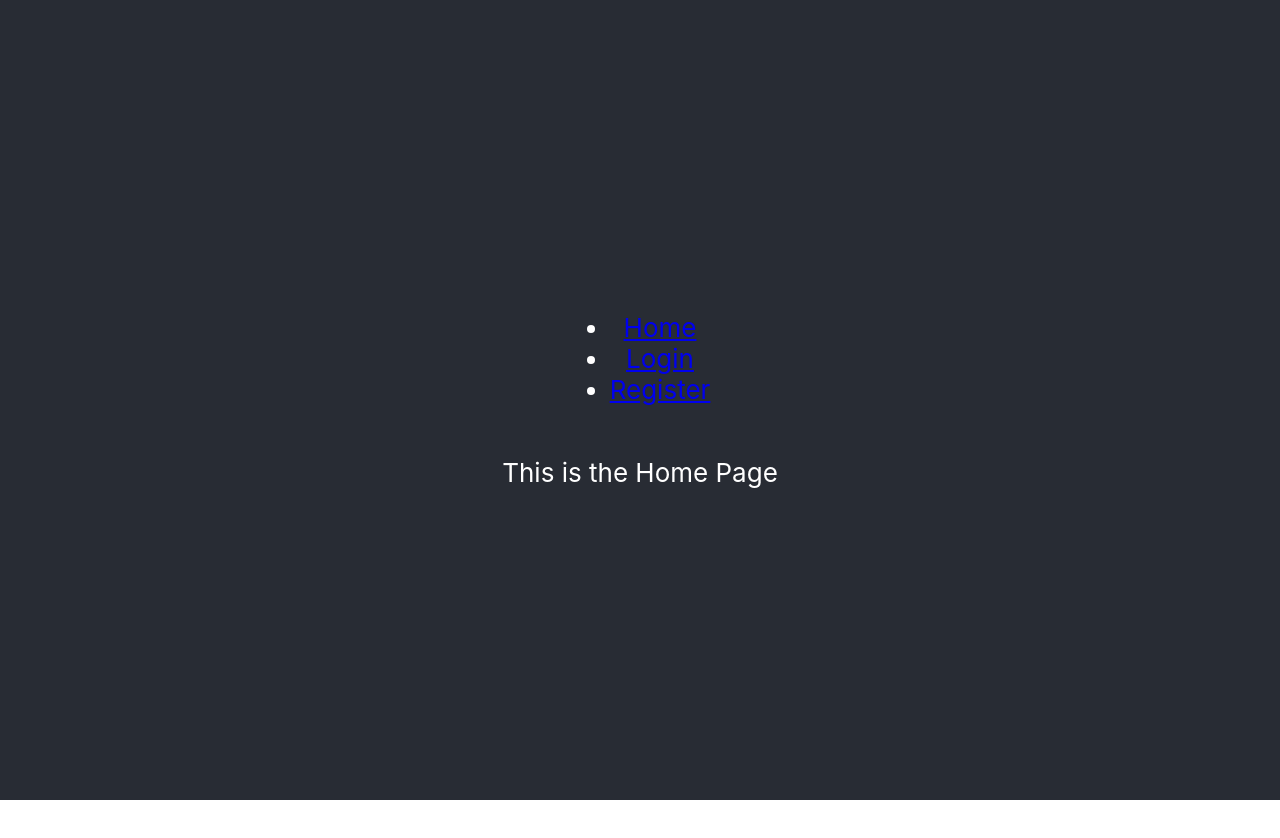
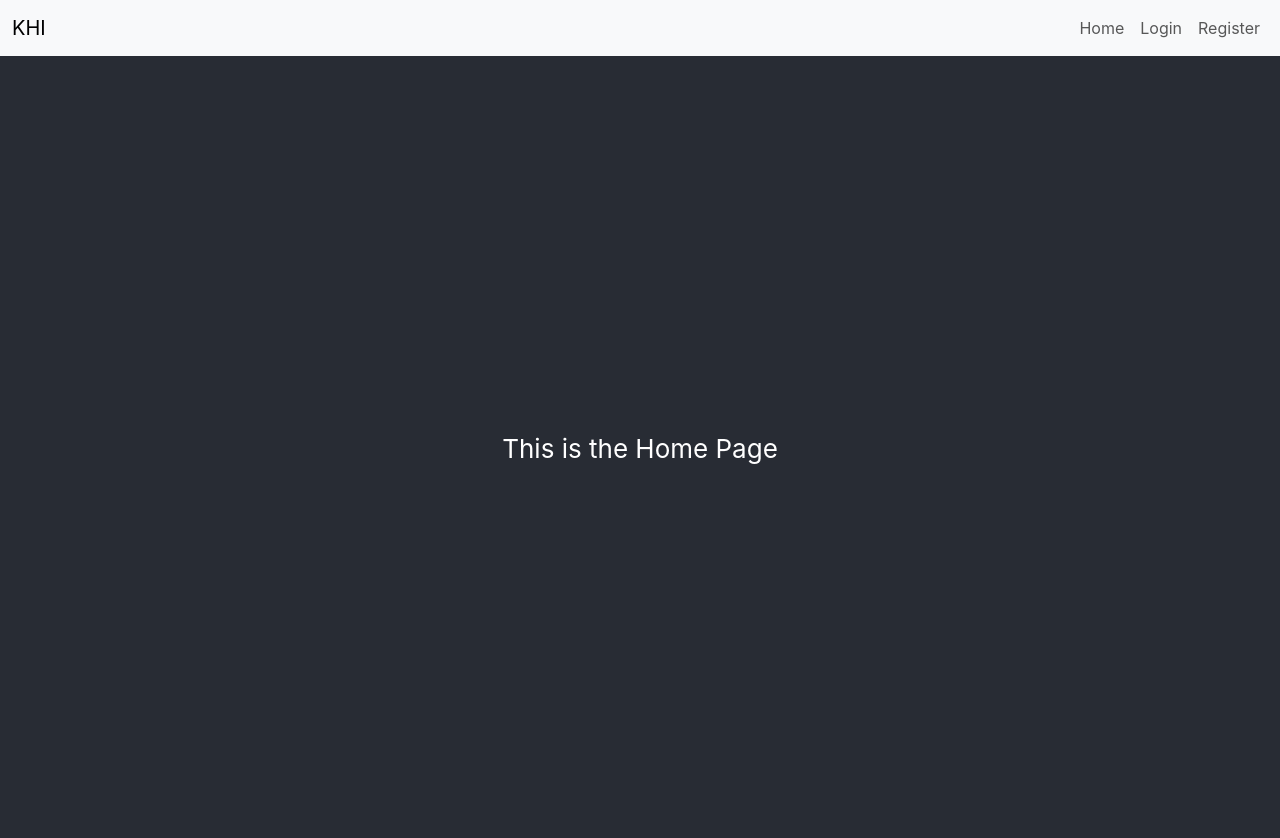
Before and after one commit to hacksu/kent-hack-it, a React (Create React App) app: page / in a window 1280 px wide. Shown: the top 838 px of the page. Before the commit the page ends 800 px from the top, so only its background shows below. Built offline with nearby package versions, Linux system fonts and the light colour scheme.

Commit message:
Restyled Navbar

```diff
--- a/package.json
+++ b/package.json
@@ -10,6 +10,7 @@
     "@testing-library/user-event": "^13.5.0",
     "cors": "^2.8.5",
     "express": "^4.21.2",
+    "express-rate-limit": "^7.5.0",
     "mongoose": "^8.11.0",
     "react": "^19.0.0",
     "react-dom": "^19.0.0",
--- a/public/index.html
+++ b/public/index.html
@@ -24,6 +24,13 @@
       work correctly both with client-side routing and a non-root public URL.
       Learn how to configure a non-root public URL by running `npm run build`.
     -->
+    <link
+      href="https://cdn.jsdelivr.net/npm/bootstrap@5.3.5/dist/css/bootstrap.min.css"
+      rel="stylesheet"
+      integrity="sha384-SgOJa3DmI69IUzQ2PVdRZhwQ+dy64/BUtbMJw1MZ8t5HZApcHrRKUc4W0kG879m7"
+      crossorigin="anonymous"
+    >
+
     <title>React App</title>
   </head>
   <body>
--- a/src/components/navbar.js
+++ b/src/components/navbar.js
@@ -1,13 +1,28 @@
 import { Link } from 'react-router-dom'; // needed to interact with the React App BrowserRouter
 function Navbar() {
   return (
-    <nav>
-        <ul>
-            <li><Link to="/">Home</Link></li>
-            <li><Link to="/login">Login</Link></li>
-            <li><Link to="/register">Register</Link></li>
-        </ul>
-    </nav>
+      <nav className="navbar navbar-expand-lg navbar-light bg-light">
+          <div className="container-fluid">
+              <Link className="navbar-brand" to="/">KHI</Link>
+              <button className="navbar-toggler" type="button" data-bs-toggle="collapse" data-bs-target="#navbarNav"
+                  aria-controls="navbarNav" aria-expanded="false" aria-label="Toggle navigation">
+                  <span className="navbar-toggler-icon"></span>
+              </button>
+              <div className="collapse navbar-collapse" id="navbarNav">
+                  <ul className="navbar-nav ms-auto">
+                      <li className="nav-item">
+                          <Link className="nav-link" to="/">Home</Link>
+                      </li>
+                      <li className="nav-item">
+                          <Link className="nav-link" to="/login">Login</Link>
+                      </li>
+                      <li className="nav-item">
+                          <Link className="nav-link" to="/register">Register</Link>
+                      </li>
+                  </ul>
+              </div>
+          </div>
+      </nav>
   );
 }
 export default Navbar;
--- a/src/pages/home.js
+++ b/src/pages/home.js
@@ -4,8 +4,8 @@ import Navbar from '../components/navbar.js'
 export function Home() {
   return (
     <div className="App">
+      <Navbar/> {/* Custom React Component to maintain DRY code */}
       <header className="App-header">
-        <Navbar/> {/* Custom React Component to maintain DRY code */}
         <p>This is the Home Page</p>
       </header>
     </div>
```
Also changed, not shown: 1 other file (tests, documents, lock files or other folders).
